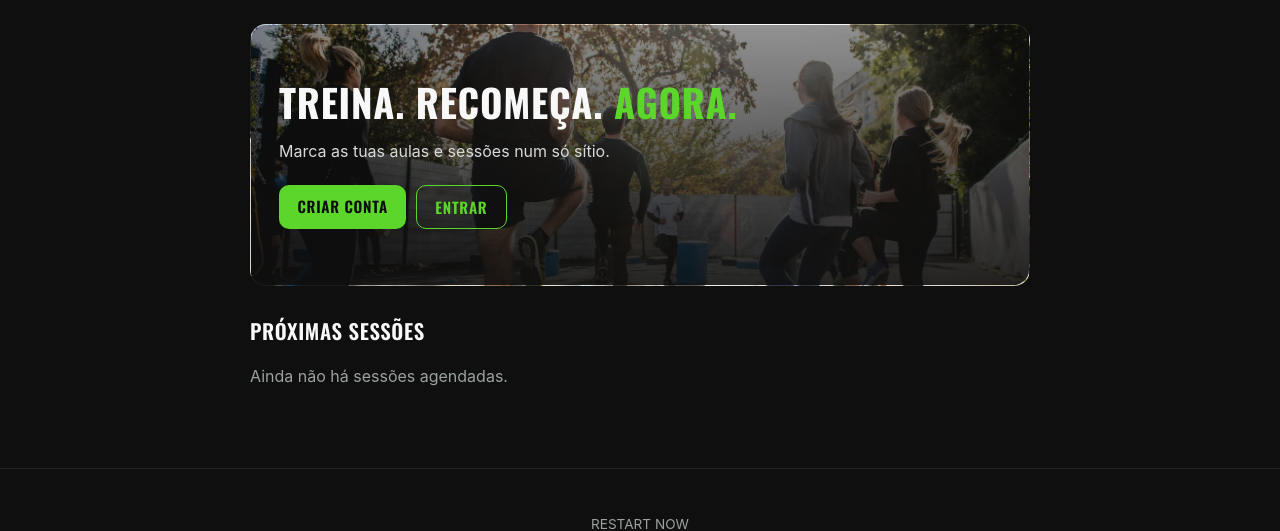
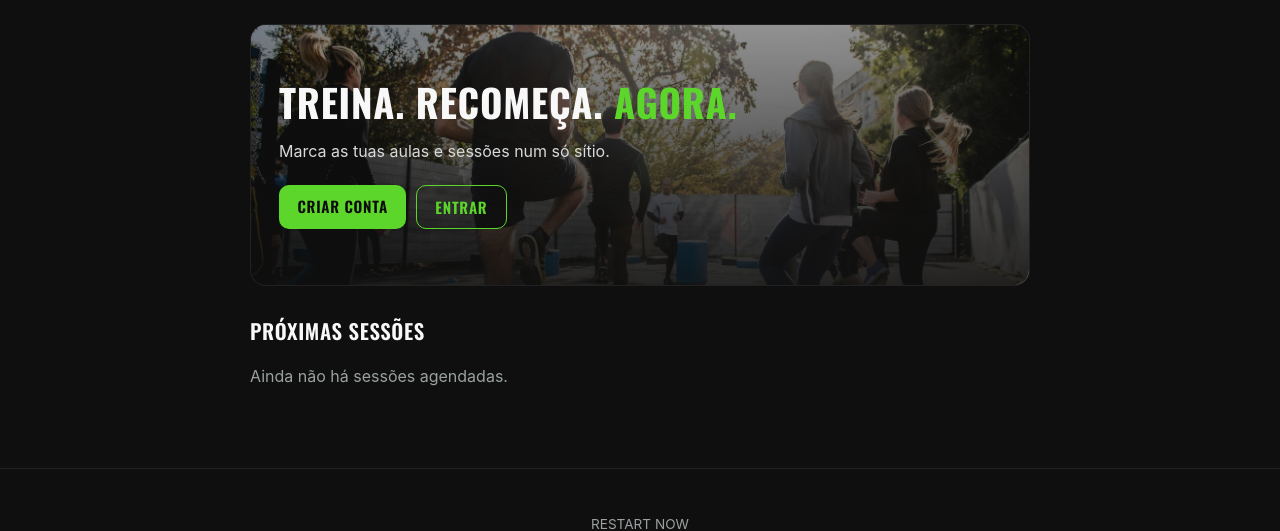
Before and after one commit to nghxst14/Fitness-Classes-Management-App, a Django app: page / in a window 1280 px wide. Shown: the part 64-595 px from the top of the page. Run offline with Django 5.2, Linux system fonts and the light colour scheme; data that the repository does not hold is empty.

Commit message:
Corrige anel de foto sem gradiente nas bordas dos cartoes
A foto de fundo pintava ate ao limite exterior do rebordo de 1px,
mas o gradiente (::before, inset 0) so cobre ate ao limite interior
- ficava um filete de foto clara visivel nas bordas, sobretudo em
baixo. background-clip: padding-box alinha a foto com o gradiente.
Aplicado ao .class-card e ao .hero-photo (mesma construcao).

Co-Authored-By: Claude Opus 4.8 <noreply@anthropic.com>

```diff
--- a/static/css/style.css
+++ b/static/css/style.css
@@ -140,6 +140,7 @@ h2 {
   overflow: hidden;
   background-size: cover;
   background-position: center 30%;
+  background-clip: padding-box;  /* mesma correção do .class-card */
   padding: 0;
 }
 .hero-photo::before {
@@ -186,6 +187,9 @@ h2 {
   flex-direction: column;
   justify-content: flex-end;
   background: var(--dark-2) center/cover no-repeat;
+  /* A foto pára no limite interior do rebordo (como o gradiente do ::before);
+     sem isto, ficava um anel de 1px de foto sem gradiente junto às bordas. */
+  background-clip: padding-box;
   color: var(--white);
 }
 .class-card::before {
```
